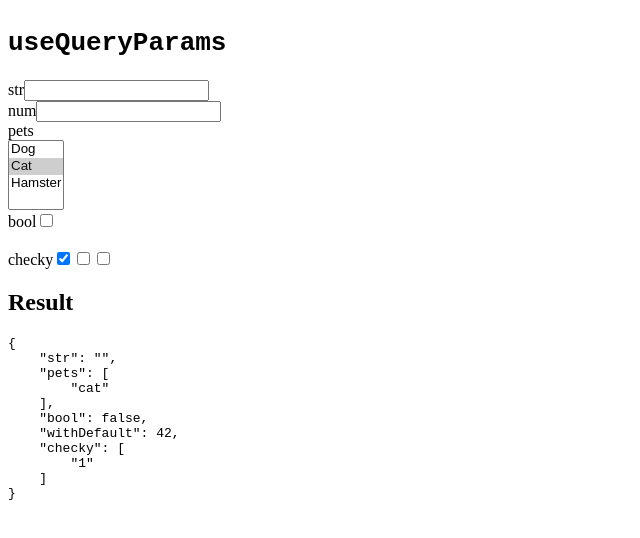
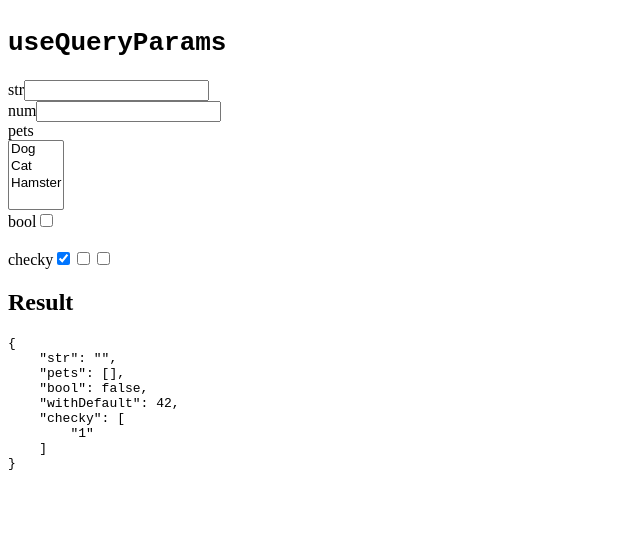
Before and after one commit to KATT/next-use-query-params, a Next.js app: page / in a window 1280 px wide. Shown: the top 538 px of the page, without its empty margins (0-640 px from the left). Built offline with nearby package versions, Linux system fonts and the light colour scheme.

Commit message:
cleanup reference

```diff
--- a/pages/index.tsx
+++ b/pages/index.tsx
@@ -2,13 +2,12 @@ import Head from "next/head";
 import { useQueryParams } from "../utils/useQueryParams";
 
 export default function Home() {
-  const { setParams, params, resolvedParams } = useQueryParams(
+  const { setParams, params } = useQueryParams(
     {
       str: "string",
       num: "number",
       pets: {
         type: "string[]",
-        default: ["cat"],
       },
       bool: "boolean",
       withDefault: {
```
Also changed, not shown: 1 other file (tests, documents, lock files or other folders).
